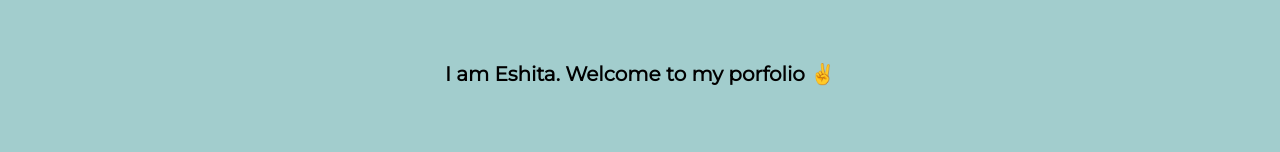
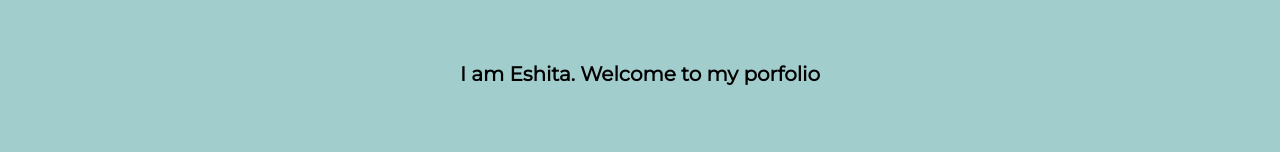
Before and after one commit to Eshita781996/resume, a plain HTML site: page index.html in a window 1280 px wide. Shown: the part 234-386 px from the top of the page. Drawn offline with Linux system fonts and the light colour scheme.

Commit message:
add changes again...

```diff
--- a/index.html
+++ b/index.html
@@ -15,7 +15,7 @@
     <div class="one"><br>
       <img class="top-cloud" src="images/cloud.png" alt="cloud-image">
       <h1 class="hey">Hey there!!</h1>
-      <h2 class="header1">I am Eshita. Welcome to my porfolio ✌️</h2>
+      <h2 class="header1">I am Eshita. Welcome to my porfolio </h2>
       <img class="mountain" src="images/mountain.png" alt="mountain-image">
       <br>
     </div>
```
